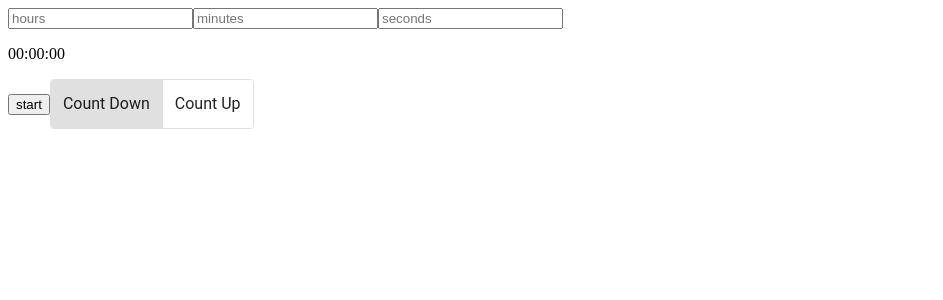
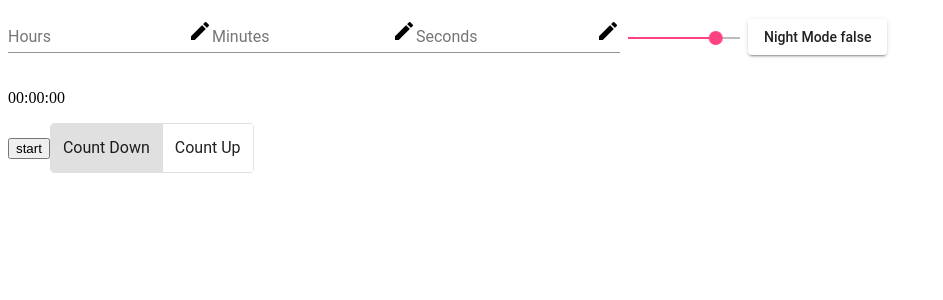
Before and after one commit to Daddelbob/Timer, an Angular app in the folder Timer/: page / in a window 1280 px wide. Shown: the top 300 px of the page, without its empty margins (0-943 px from the left). Built offline with nearby package versions, Linux system fonts and the light colour scheme.

Commit message:
feat(material): add material elements

```diff
--- a/Timer/src/app/start/start.component.html
+++ b/Timer/src/app/start/start.component.html
@@ -1,6 +1,20 @@
-<input type="number" (change)="setHours()" placeholder="hours">
-<input type="number" (change)="setMinutes()" placeholder="minutes">
-<input type="number" (change)="setSeconds()" placeholder="seconds">
+<div id="mydiv">
+
+  <mat-form-field class="example-full-width">
+    <input type="tel" matInput placeholder="Hours">
+    <mat-icon matSuffix>mode_edit</mat-icon>
+  </mat-form-field>
+  <mat-form-field class="example-full-width">
+    <input type="tel" matInput placeholder="Minutes">
+    <mat-icon matSuffix>mode_edit</mat-icon>
+  </mat-form-field>
+  <mat-form-field class="example-full-width">
+    <input type="tel" matInput placeholder="Seconds">
+    <mat-icon matSuffix>mode_edit</mat-icon>
+  </mat-form-field>
+
+  <mat-slider [min]="minBrightness" [max]="maxBrightness" [step]="brightnessStep" [value]="selectedBrightness" (input)="adjusteNightMode($event)"></mat-slider>
+  <button mat-raised-button (click)="toggleNightMode()">Night Mode {{ nightMode }}</button>
   <p>
     {{ time | timer: selectedTotalSeconds }}
   </p>
@@ -10,3 +24,4 @@
     <mat-button-toggle value="countDown">Count Down</mat-button-toggle>
     <mat-button-toggle value="CountUp">Count Up</mat-button-toggle>
   </mat-button-toggle-group>
+</div>
--- a/Timer/src/app/start/start.component.ts
+++ b/Timer/src/app/start/start.component.ts
@@ -10,12 +10,20 @@ export class StartComponent implements OnInit {
   public countingUp = true;
   public selectedCountMode = 'countDown';
   public selectedTotalSeconds = 5;
+
+  public nightMode = false;
+  public minBrightness = 1;
+  public maxBrightness = 255;
+  public brightnessStep = 1;
+  public selectedBrightness = 200;
+
   timer: any;
   constructor() {}
 
   ngOnInit() {}
 
   tick() {
+    console.log(this.selectedBrightness);
     if (this.time < this.selectedTotalSeconds) {
       this.time++;
     } else {
@@ -30,4 +38,27 @@ export class StartComponent implements OnInit {
   setHours() {}
   setMinutes() {}
   setSeconds() {}
+
+  toggleNightMode() {
+    // const color = document.getElementById('mydiv').style.color;
+    // const backgroundColor = document.getElementById('mydiv').style
+    //   .backgroundColor;
+    // if (color === 'black' && backgroundColor === 'white') {
+    //   document.getElementById('mydiv').style.color = 'white';
+    //   document.getElementById('mydiv').style.backgroundColor = 'black';
+    // } else {
+    //   document.getElementById('mydiv').style.color = 'black';
+    //   document.getElementById('mydiv').style.backgroundColor = 'white';
+    // }
+  }
+
+  adjusteNightMode(event: any) {
+    this.selectedBrightness = event.value;
+    document.getElementById('mydiv').style.color = `rgb(${256 -
+      this.selectedBrightness}, ${256 - this.selectedBrightness}, ${256 -
+      this.selectedBrightness})`;
+    document.getElementById('mydiv').style.backgroundColor = `rgb(${
+      this.selectedBrightness
+    }, ${this.selectedBrightness}, ${this.selectedBrightness})`;
+  }
 }
```
Also changed, not shown: Timer/src/app/custom-material/custom-material.module.ts (+16 -5 lines). Lines whose indentation alone changed are shown as unchanged.
